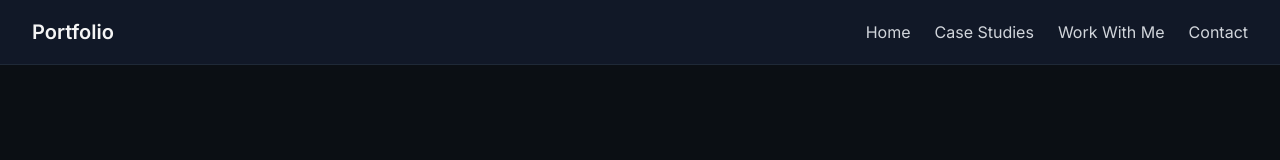
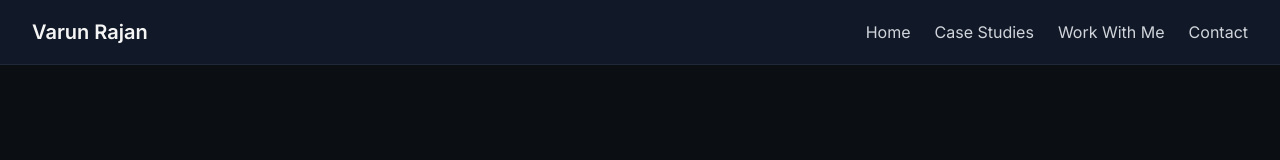
Before and after one commit to varunrajan/portfolio, a Next.js app: page / in a window 1280 px wide. Shown: the top 160 px of the page. Built offline with nearby package versions, Linux system fonts and the light colour scheme.

Commit message:
Change 'Portfolio' to name in top nav

```diff
--- a/src/components/Layout.tsx
+++ b/src/components/Layout.tsx
@@ -27,7 +27,7 @@ export default function Layout({ children }: LayoutProps) {
               href="/"
               className="text-xl font-semibold text-text-heading hover:text-accent transition-colors"
             >
-              Portfolio
+              Varun Rajan
             </Link>
 
             {/* Desktop Navigation - hidden below 550px */}
```
